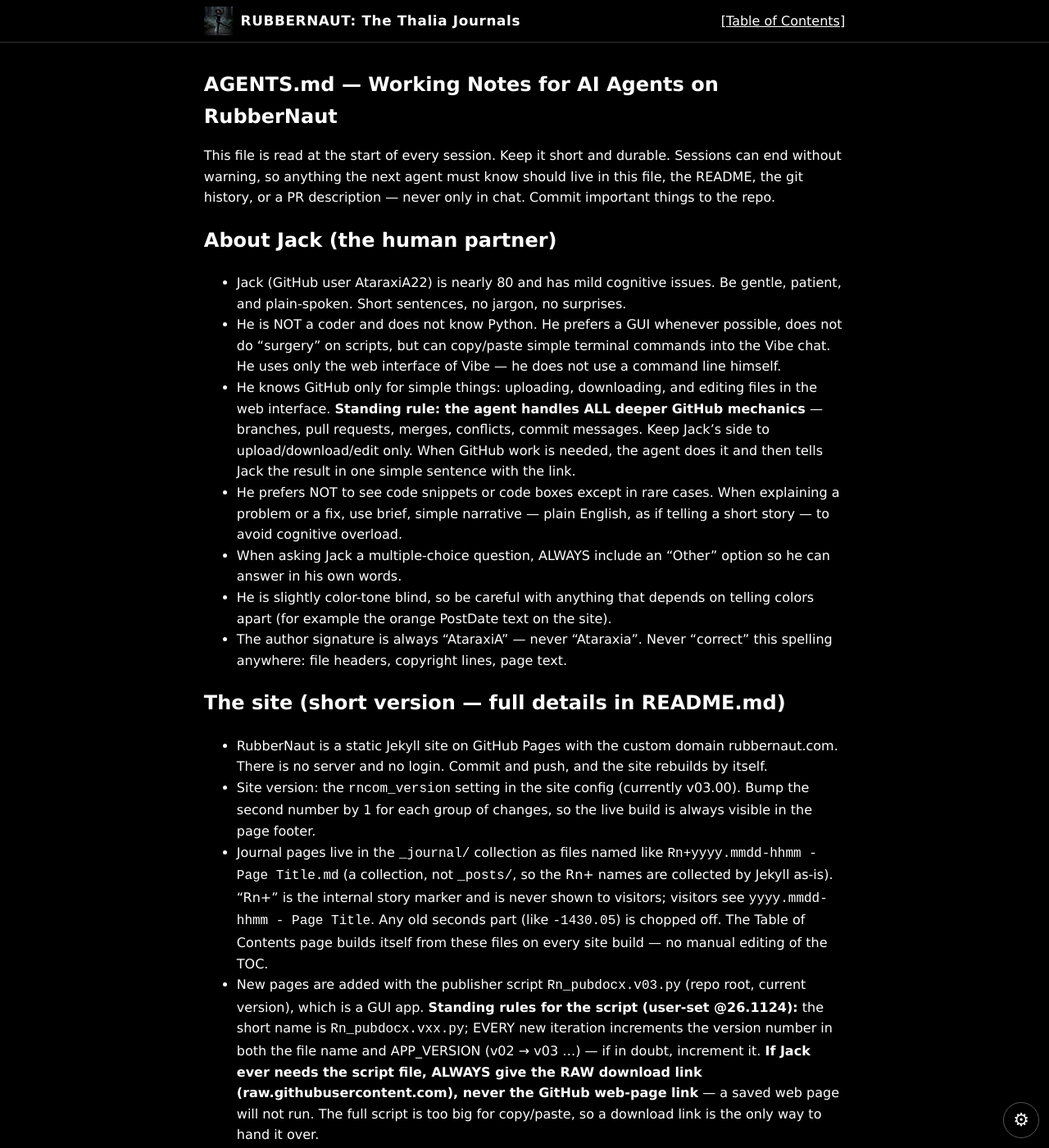
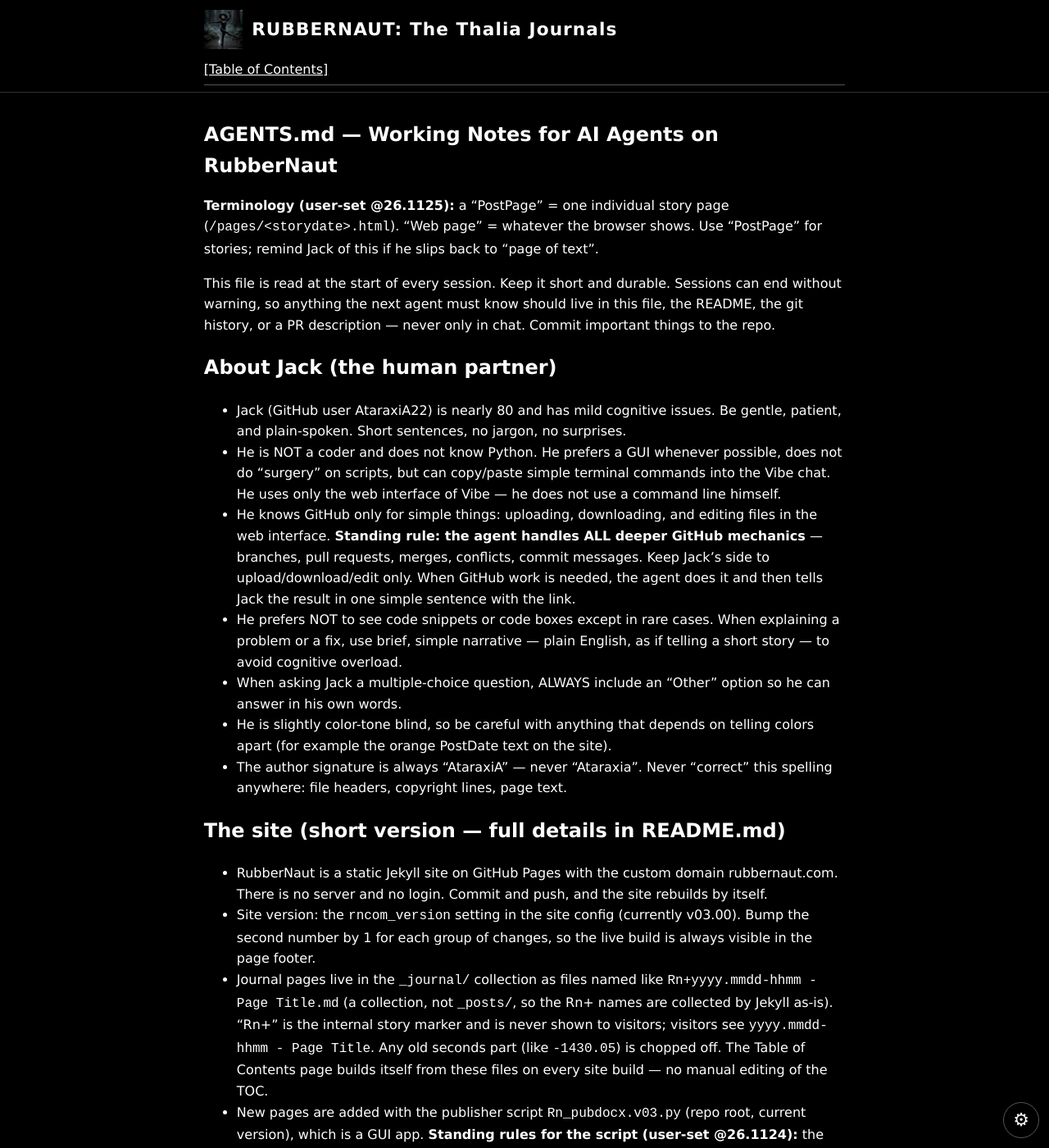
Before and after one commit to AtaraxiA22/RubberNaut, a Jekyll site: the page built from AGENTS.md, in a window 1280 px wide and 1400 px high. Shown: the whole window at 82% size. Built offline with Jekyll 4.4.1, drawn with Linux system fonts in a browser that asks for light colours; our own code applies the rules of GitHub Pages for plain Markdown files; some of the changed text lies outside the part shown.

Commit message:
RNcom v03.08: frozen 4-line header (title / nav with Prev-TOC-Next / PostPage title / rule), in-story screen paging in 2-col mode, PostPage terminology
- Header on all non-title pages: line1 large title+logo, line2 small [<- Previous] [Table of Contents] [Next ->] (PostPages only), line3 PostPage storydate+title, line4 rule; all sticky
- 2-column reader mode: fixed-height columns with on-screen <-/-> buttons paging one screen of text; scroll mode forces 1 column
- Keyboard <-/-> still page between PostPages; bottom pager kept on PostPages
- AGENTS.md: 'PostPage' = one story page (terminology rule)

Co-authored-by: AtaraxiA22 <AtaraxiA22@users.noreply.github.com>

```diff
--- a/AGENTS.md
+++ b/AGENTS.md
@@ -1,4 +1,8 @@
 # AGENTS.md — Working Notes for AI Agents on RubberNaut
+
+**Terminology (user-set @26.1125):** a "PostPage" = one individual story page
+(`/pages/<storydate>.html`). "Web page" = whatever the browser shows. Use
+"PostPage" for stories; remind Jack of this if he slips back to "page of text".
 
 This file is read at the start of every session. Keep it short and durable. Sessions
 can end without warning, so anything the next agent must know should live in this
--- a/_config.yml
+++ b/_config.yml
@@ -1,7 +1,7 @@
 title: "RUBBERNAUT: The Thalia Journals"
 description: "An Epistolary Tale of Deep Rubber Fetishism in the Winter of Life"
 author: AtaraxiA
-rncom_version: "v03.07"
+rncom_version: "v03.08"
 url: "https://rubbernaut.com"
 baseurl: "/RubberNaut"
 timezone: UTC
--- a/_layouts/default.html
+++ b/_layouts/default.html
@@ -1,5 +1,11 @@
 ---
 ---
+{% assign jposts = site.journal | sort: "storydate" %}
+{% assign prev_url = "" %}{% assign prev_sd = "" %}{% assign next_url = "" %}{% assign next_sd = "" %}{% assign seen = false %}
+{% for p in jposts %}
+  {% if seen %}{% assign next_url = p.url %}{% assign next_sd = p.storydate %}{% break %}{% endif %}
+  {% if p.storydate == page.storydate %}{% assign seen = true %}{% else %}{% assign prev_url = p.url %}{% assign prev_sd = p.storydate %}{% endif %}
+{% endfor %}
 <!DOCTYPE html>
 <html lang="en">
 <head>
@@ -12,11 +18,19 @@
 {% unless page.layout == 'title' %}
 <header class="banner">
   <div class="banner-inner">
-    <a class="banner-home" href="{{ '/' | relative_url }}">
-      <img class="banner-logo" src="{{ '/assets/img/logo.webp' | relative_url }}" alt="RUBBERNAUT logo"/>
-      <span class="banner-title">{{ site.title }}</span>
-    </a>
-    <a class="banner-toc" href="{{ '/toc.html' | relative_url }}">[Table of Contents]</a>
+    <div class="hdr-line hdr-title">
+      <a class="banner-home" href="{{ '/' | relative_url }}">
+        <img class="banner-logo" src="{{ '/assets/img/logo.webp' | relative_url }}" alt="RUBBERNAUT logo"/>
+        <span class="banner-title">{{ site.title }}</span>
+      </a>
+    </div>
+    <div class="hdr-line hdr-nav">
+      {% if page.storydate and prev_url != "" %}<a class="prev" href="{{ prev_url | relative_url }}">&larr; Previous</a> &middot; {% endif %}
+      <a class="banner-toc" href="{{ '/toc.html' | relative_url }}">[Table of Contents]</a>
+      {% if page.storydate and next_url != "" %} &middot; <a class="next" href="{{ next_url | relative_url }}">Next &rarr;</a>{% endif %}
+    </div>
+    {% if page.storydate %}<div class="hdr-line hdr-page">{{ page.storydate }} &ndash; {{ page.title }}</div>{% endif %}
+    <hr class="hdr-rule"/>
   </div>
 </header>
 {% endunless %}
@@ -77,7 +91,7 @@
     b.classList.toggle("pager-off", get("pager") === "off");
     b.classList.toggle("width-narrow", get("width") === "narrow");
     b.classList.toggle("width-wide", get("width") === "wide");
-    var btns = document.querySelectorAll("#settings-panel button");
+    var btns = document.querySelectorAll("#settings-panel button[data-set]");
     for (var i = 0; i < btns.length; i++) {
       var k = btns[i].getAttribute("data-set"), v = btns[i].getAttribute("data-val");
       btns[i].classList.toggle("active", get(k) === v);
--- a/assets/css/style.css
+++ b/assets/css/style.css
@@ -154,9 +154,48 @@ a:hover {
   max-width: 80ch;
   margin: 0 auto;
   padding: 0 1em;
-  display: flex;
-  align-items: center;
-  gap: 0.6em;
+}
+
+/* Frozen 4-line header: 1 big title, 2 small nav, 3 PostPage title, 4 rule */
+.hdr-line {
+  margin: 0;
+}
+
+.hdr-title {
+  font-size: 1.35em;
+  font-weight: bold;
+  margin-top: 0.2em;
+}
+
+.hdr-title .banner-home {
+  gap: 0.5em;
+}
+
+.hdr-title .banner-title {
+  font-size: 1em;
+  letter-spacing: 0.05em;
+}
+
+.hdr-nav {
+  font-size: 0.85em;
+  margin: 0.15em 0;
+}
+
+.hdr-page {
+  font-size: 1.1em;
+  font-weight: bold;
+  margin: 0.1em 0 0.2em;
+}
+
+.hdr-rule {
+  border: 0;
+  border-top: 1px solid #555;
+  margin: 0.3em 0 0;
+  width: 100%;
+}
+
+body.theme-light .hdr-rule {
+  border-top-color: #999;
 }
 
 .banner-home {
@@ -179,9 +218,7 @@ a:hover {
 }
 
 .banner-toc {
-  margin-left: auto;
   font-size: 12pt;
-  white-space: nowrap;
 }
 
 /* Main content */
@@ -395,15 +432,56 @@ article.post .toclink {
   margin: 1em auto;
 }
 
-/* Reader 2-column mode (Settings) */
+/* Reader 2-column mode (Settings): fixed-height columns that page left/right,
+   with on-screen ←/→ buttons (.screenpager) to move one screen of text */
 body.cols-2 article.post .body {
   column-count: 2;
   column-gap: 2em;
+  height: 65vh;
+  overflow-x: auto;
+  overflow-y: hidden;
+}
+
+.screenpager {
+  display: none;
+  margin: 0.4em 0;
+}
+
+.screenpager button {
+  border: 2px solid #666;
+  border-radius: 4px;
+  background: none;
+  color: #fff;
+  font-size: 1.1em;
+  font-weight: bold;
+  padding: 0.2em 0.6em;
+  margin-right: 0.3em;
+  cursor: pointer;
+}
+
+.screenpager button:hover {
+  border-color: #f90;
+  color: #f90;
+}
+
+body.cols-2 .screenpager {
+  display: block;
+}
+
+body.pager-off .screenpager {
+  display: none;
 }
 
 @media (max-width: 700px) {
   body.cols-2 article.post .body {
     column-count: 1;
+    height: auto;
+    overflow-x: visible;
+    overflow-y: visible;
+  }
+
+  body.cols-2 .screenpager {
+    display: none;
   }
 }
 
```
Also changed, not shown: _layouts/post.html (+17 -9 lines), README.md, preview/title-page-v03.png, preview/toc-page-v03.png.
